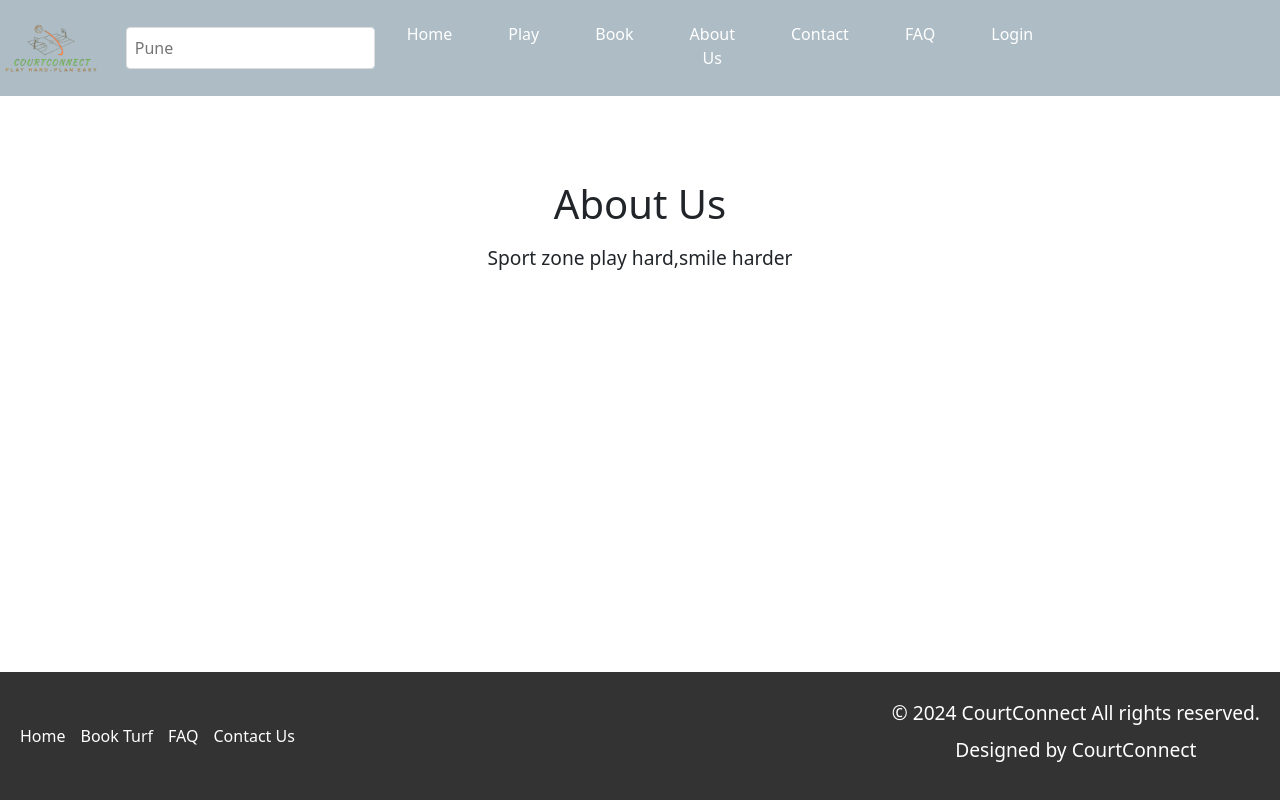
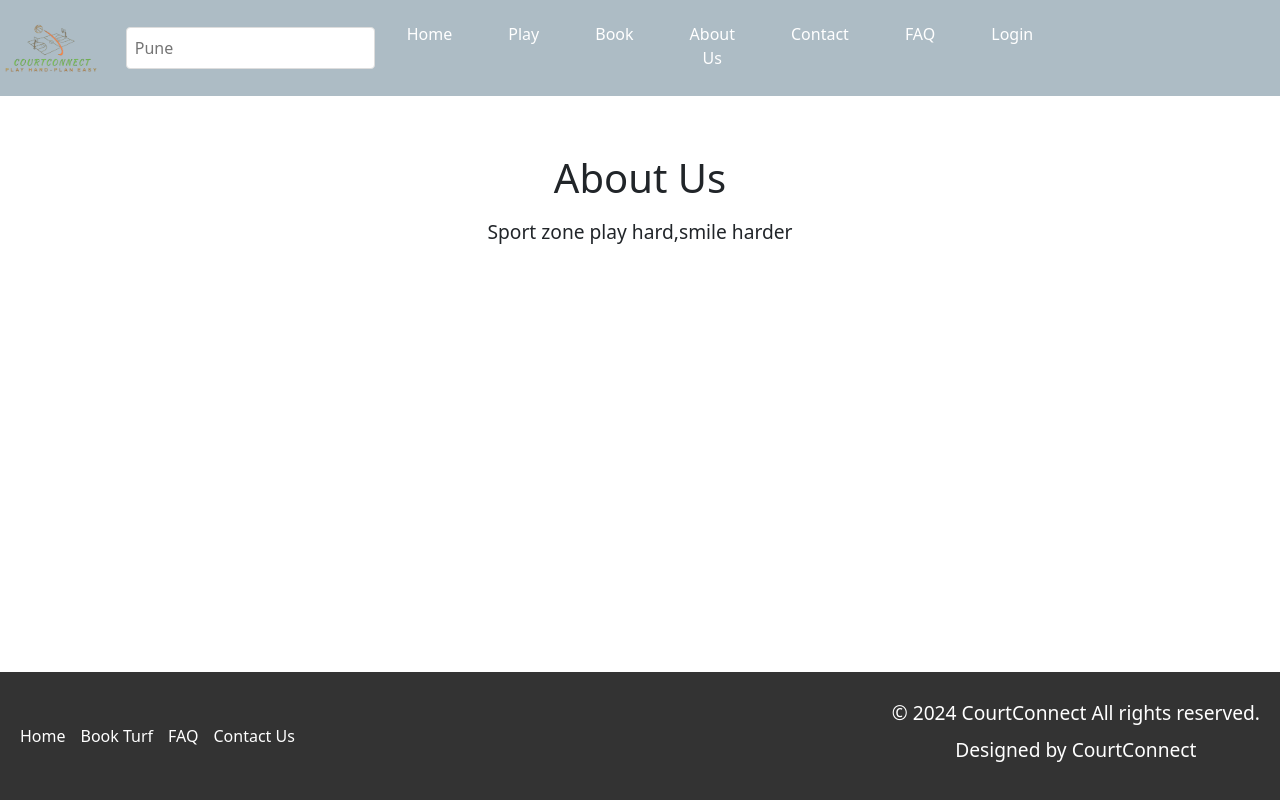
Before and after one commit to kanchanraskar/CourtConnectNew, a React (Create React App) app: page /AboutUs in a window 1280 px wide. Built offline with nearby package versions, Linux system fonts and the light colour scheme.

Commit message:
fix header and footer

```diff
--- a/src/App.css
+++ b/src/App.css
@@ -48,6 +48,8 @@ body{
   margin-top: auto;
 
 }
-header{
-  margin-bottom: 5%;
+
+.middleContent{
+  margin-top: 3%;
+  margin-bottom: 3%;
 }
--- a/src/App.js
+++ b/src/App.js
@@ -20,6 +20,7 @@ function App() {
       <header>
         <Navbar />
       </header>
+      <div className='middleContent'>
       <Routes>
         <Route path="/" element={<Home/>} />
         <Route path="/AboutUs" element={<AboutUs />} />
@@ -33,6 +34,7 @@ function App() {
 
         <Route path="/Register" element={<Register />} />
       </Routes>
+      </div>
       <div className='footerclass'>
       <Footer/>
       </div>
```
